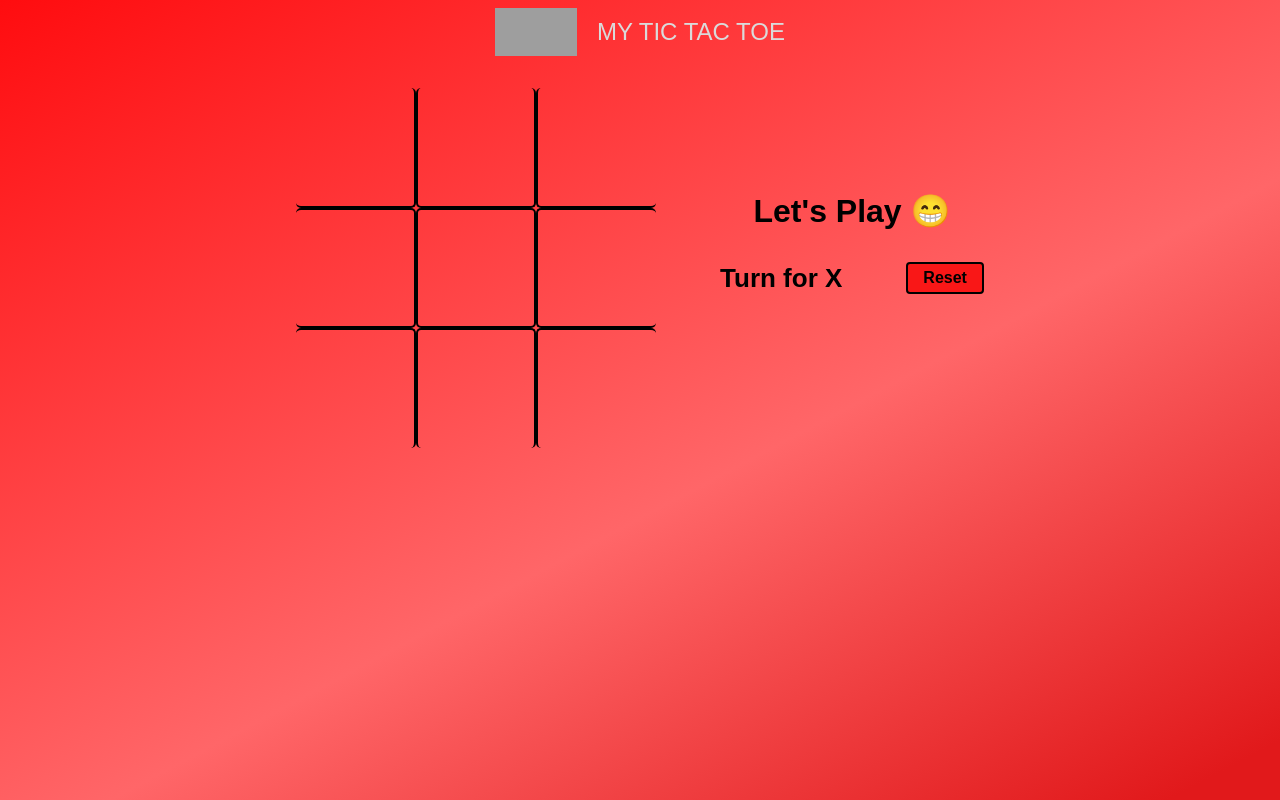
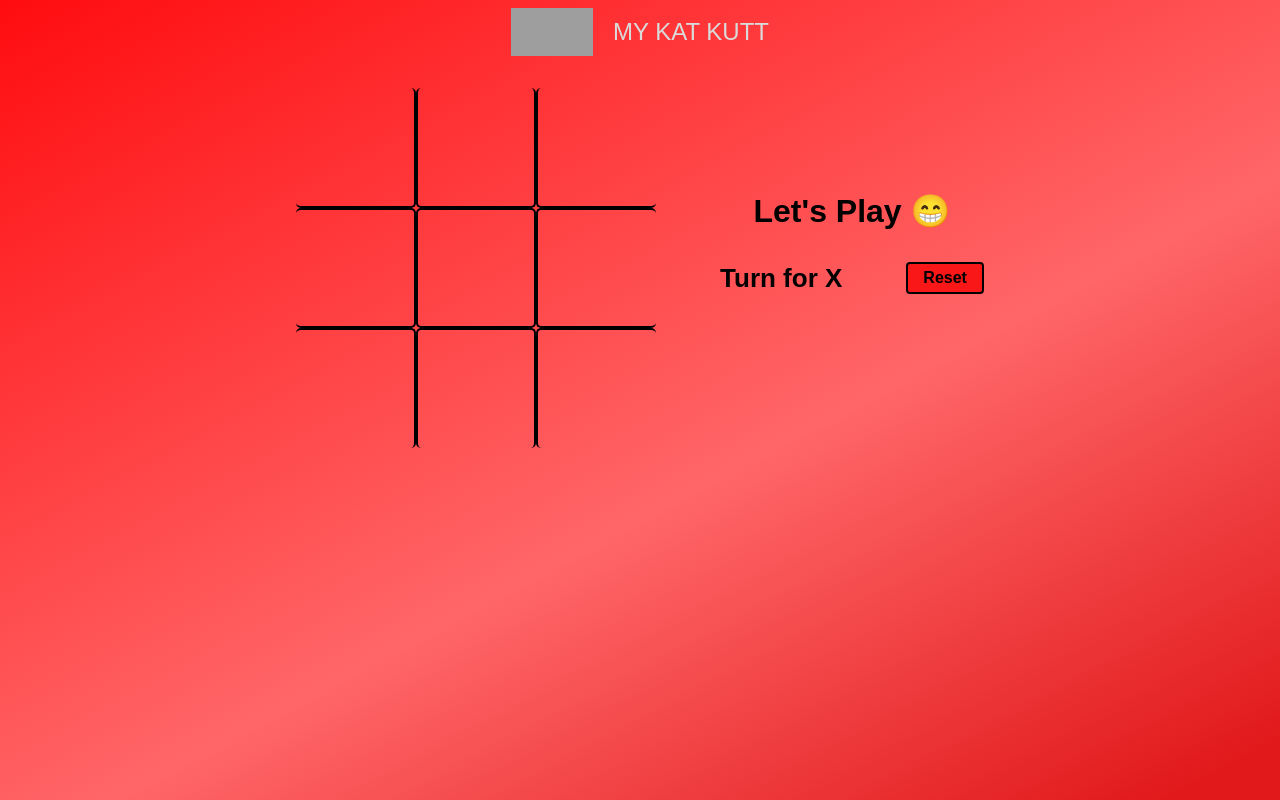
Before and after one commit to shivamshaw07/Tic-tac-toe, a plain HTML site: page index.html in a window 1280 px wide. Drawn offline with Linux system fonts and the light colour scheme; grey boxes are pictures that could not be loaded.

Commit message:
Update index.html

```diff
--- a/index.html
+++ b/index.html
@@ -10,7 +10,7 @@
     <div class="wrapper">
         <nav>
             <img src="https://img.icons8.com/?size=1x&id=KMH8ddnowxJ9&format=png" alt="">
-            <div class="heading">My Tic Tac Toe</div>
+            <div class="heading">My Kat Kutt</div>
         </nav>
         <div class="container">
 
```
